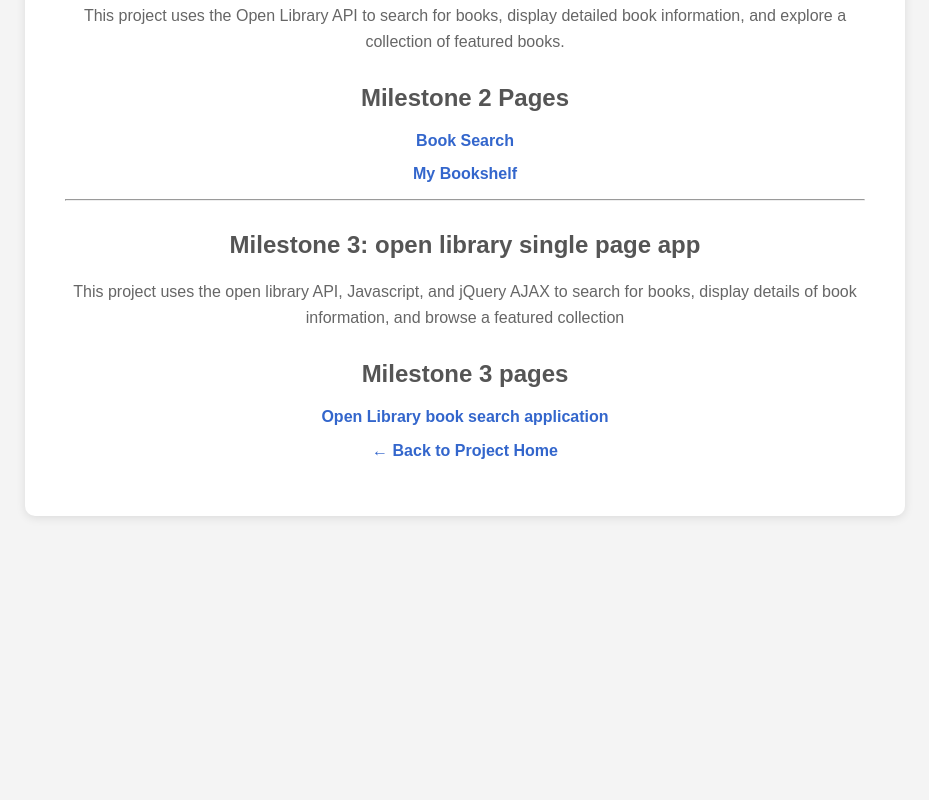
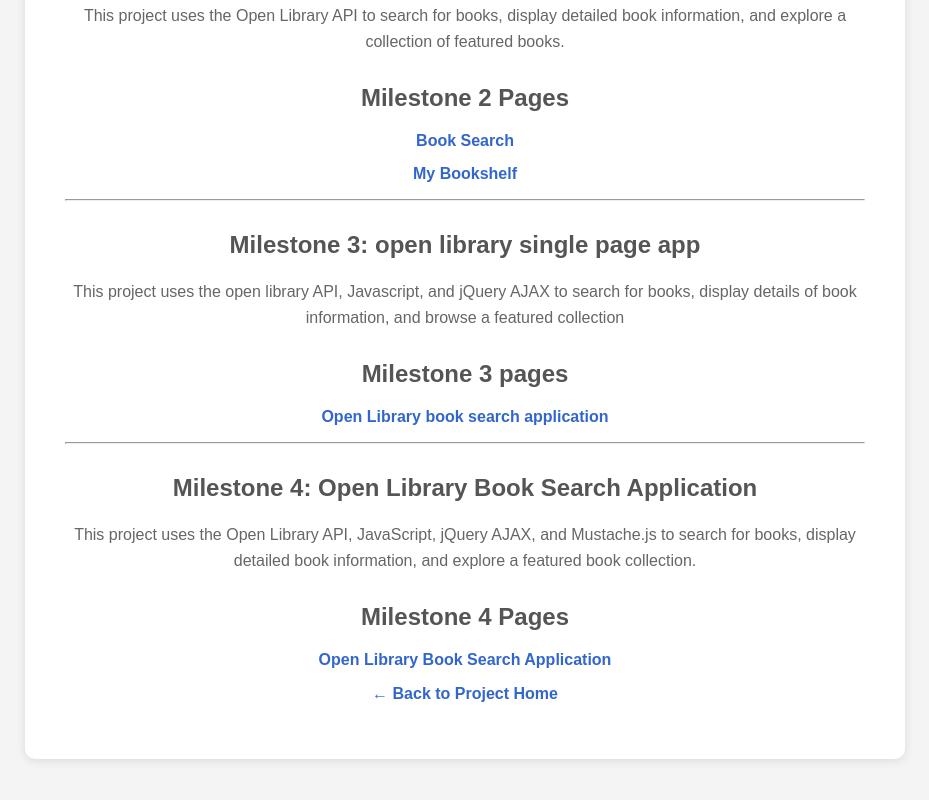
Before and after one commit to mwebb90/IT4403-website, a plain HTML site: page Milestone1/index.html in a window 1280 px wide. Shown: the part 446-1246 px from the top of the page, without its empty margins (175-1104 px from the left). Before the commit the page ends 1022 px from the top, so only its background shows below. Drawn offline with Linux system fonts and the light colour scheme.

Commit message:
Update index.html

```diff
--- a/Milestone1/index.html
+++ b/Milestone1/index.html
@@ -90,6 +90,22 @@
         <ul>
             <li><a href="../Milestone3/index.html">Open Library book search application </a></li>
         </ul>
+        <hr>
+<h2>Milestone 4: Open Library Book Search Application</h2>
+<p>
+  This project uses the Open Library API, JavaScript,
+  jQuery AJAX, and Mustache.js to search for books,
+  display detailed book information, and explore
+  a featured book collection.
+</p>
+<h2>Milestone 4 Pages</h2>
+<ul>
+  <li>
+    <a href="../Milestone4/index.html">
+      Open Library Book Search Application
+    </a>
+  </li>
+</ul>
             <a href="../index.html">← Back to Project Home</a>
         </p>
     </div>
```
